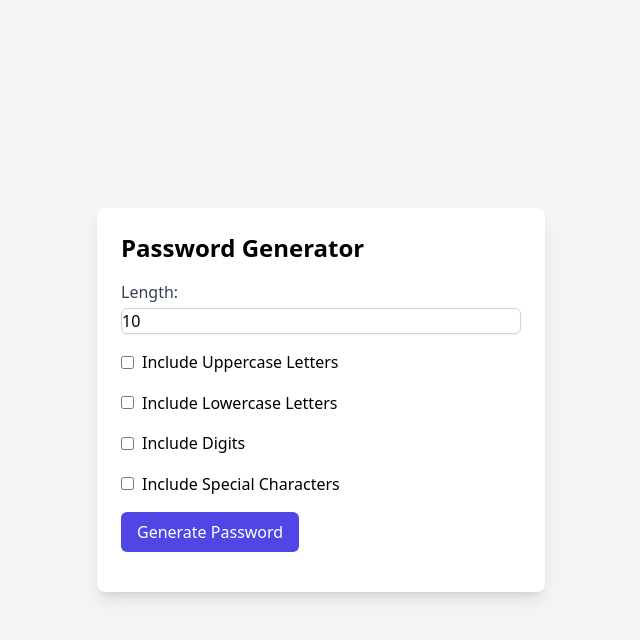
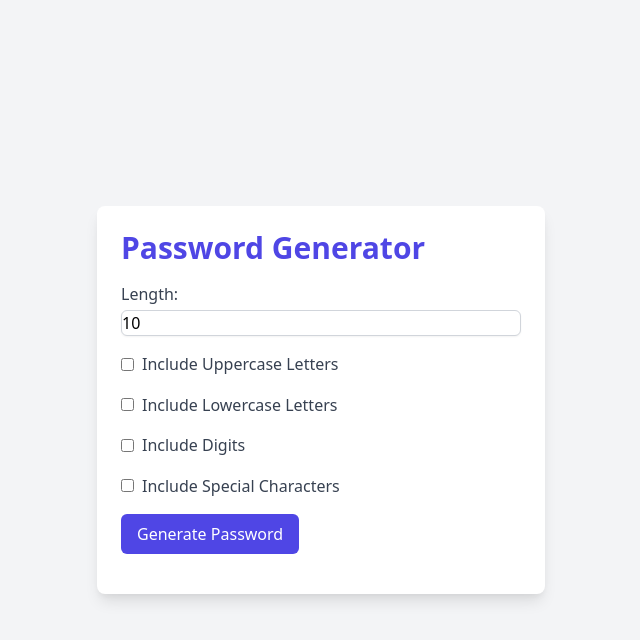
Before and after one commit to dom557/pwd-web-app, a Flask app: page / in a window 1280 px wide. Shown: the top 640 px of the page, without its empty margins (319-959 px from the left). Run offline with Flask 3, Linux system fonts and the light colour scheme; style sheets or scripts are compiled from the project's sources.

Commit message:
hey sup wow

```diff
--- a/templates/index.html
+++ b/templates/index.html
@@ -6,40 +6,42 @@
     <title>Password Generator</title>
     <link href="{{ url_for('static', filename='css/output.css') }}" rel="stylesheet">
     <script src="{{ url_for('static', filename='js/htmx.min.js') }}"></script>
+    <!-- Tailwind CSS CDN (for demo purposes) -->
+    <link href="https://cdn.jsdelivr.net/npm/tailwindcss@2.2.15/dist/tailwind.min.css" rel="stylesheet">
 </head>
 <body class="bg-gray-100 flex items-center justify-center h-screen">
-    <div class="bg-white p-6 rounded-lg shadow-lg w-full max-w-md">
-        <h1 class="text-2xl font-bold mb-4">Password Generator</h1>
+    <div class="bg-white p-6 rounded-lg shadow-lg w-full max-w-md transition-transform transform hover:scale-105">
+        <h1 class="text-3xl font-bold mb-4 text-indigo-600">Password Generator</h1>
         <form hx-post="/generate" hx-target="#result" hx-swap="innerHTML">
             <div class="mb-4">
                 <label for="length" class="block text-gray-700">Length:</label>
                 <input type="number" id="length" name="length" value="10" class="mt-1 block w-full border border-gray-300 rounded-md shadow-sm focus:ring focus:ring-opacity-50 focus:ring-indigo-300">
             </div>
             <div class="mb-4">
-                <label class="inline-flex items-center">
+                <label class="inline-flex items-center text-gray-700 hover:text-indigo-600 cursor-pointer">
                     <input type="checkbox" id="uppercase" name="uppercase" class="form-checkbox">
                     <span class="ml-2">Include Uppercase Letters</span>
                 </label>
             </div>
             <div class="mb-4">
-                <label class="inline-flex items-center">
+                <label class="inline-flex items-center text-gray-700 hover:text-indigo-600 cursor-pointer">
                     <input type="checkbox" id="lowercase" name="lowercase" class="form-checkbox">
                     <span class="ml-2">Include Lowercase Letters</span>
                 </label>
             </div>
             <div class="mb-4">
-                <label class="inline-flex items-center">
+                <label class="inline-flex items-center text-gray-700 hover:text-indigo-600 cursor-pointer">
                     <input type="checkbox" id="digits" name="digits" class="form-checkbox">
                     <span class="ml-2">Include Digits</span>
                 </label>
             </div>
             <div class="mb-4">
-                <label class="inline-flex items-center">
+                <label class="inline-flex items-center text-gray-700 hover:text-indigo-600 cursor-pointer">
                     <input type="checkbox" id="special" name="special" class="form-checkbox">
                     <span class="ml-2">Include Special Characters</span>
                 </label>
             </div>
-            <button type="submit" class="bg-indigo-600 text-white px-4 py-2 rounded-md hover:bg-indigo-700">Generate Password</button>
+            <button type="submit" class="bg-indigo-600 text-white px-4 py-2 rounded-md hover:bg-indigo-700 transition-colors duration-300">Generate Password</button>
         </form>
         <div id="result" class="mt-4"></div>
     </div>
```
